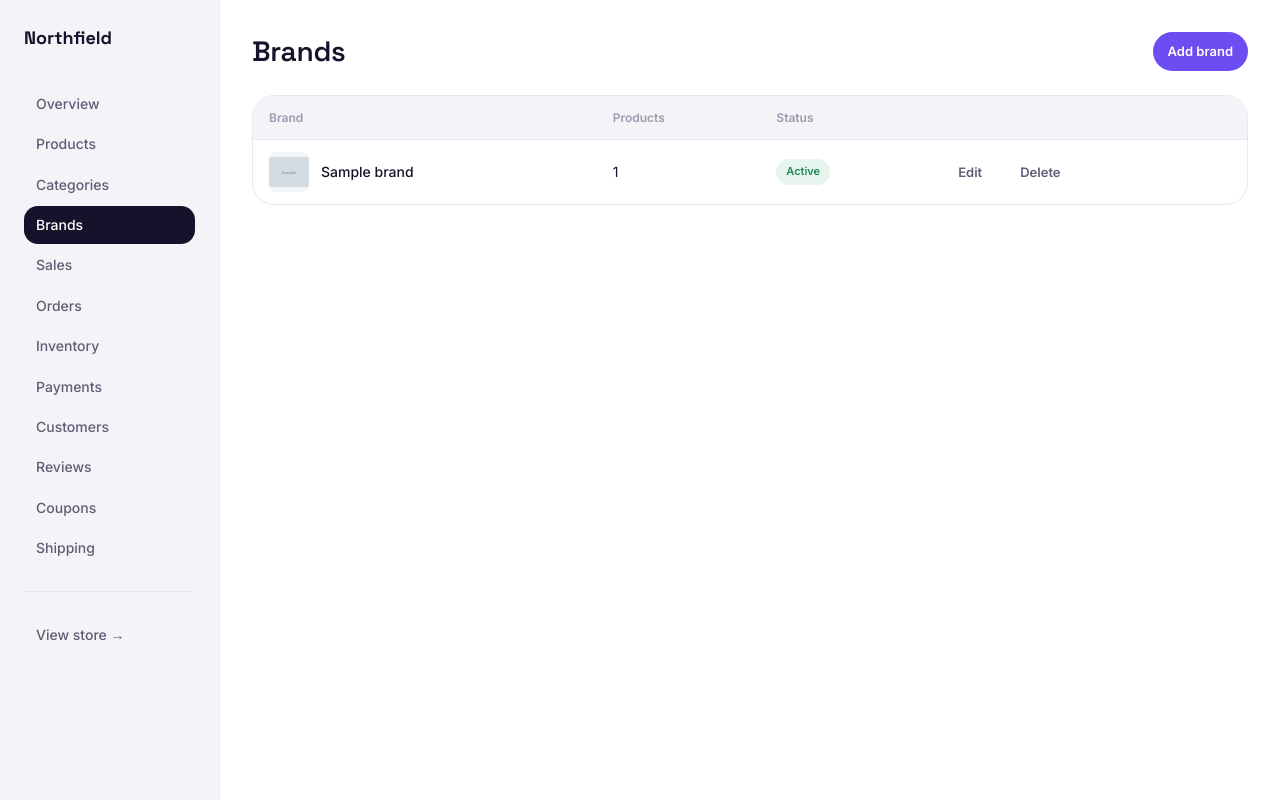
After one commit to Kreativeweb003/ecommerce_website_system, a Django app: page /manage/brands/ in a window 1280 px wide. The commit adds this page. Run offline with Django 5.2, Linux system fonts and the light colour scheme; a user stored in the database is signed in; tables that the repository leaves empty hold one stand-in row (values such as "Sample post"); grey boxes marked "Sample" are stand-in pictures; parts of the project's set-up code (start-up, migrations or seed data) failed here and were passed over.

Commit message:
Brand CRUD addad

```diff
--- a/products/models.py
+++ b/products/models.py
@@ -50,7 +50,13 @@ class Brand(models.Model):
 
     def save(self, *args, **kwargs):
         if not self.slug:
-            self.slug = slugify(self.name)
+            base_slug = slugify(self.name)
+            slug = base_slug
+            counter = 1
+            while Brand.objects.filter(slug=slug).exclude(pk=self.pk).exists():
+                slug = f"{base_slug}-{counter}"
+                counter += 1
+            self.slug = slug
         super().save(*args, **kwargs)
 
 
--- a/products/services.py
+++ b/products/services.py
@@ -143,3 +143,13 @@ def delete_category(*, category):
     if category.subcategories.exists():
         raise ValidationError("This category has subcategories. Move or delete them first.")
     category.delete()
+
+
+def get_admin_brands():
+    """Admin listing: includes inactive brands, with a product count per brand."""
+    return Brand.objects.annotate(product_count=Count("products", distinct=True)).order_by("name")
+
+
+def delete_brand(*, brand):
+    # Product.brand uses SET_NULL, so products survive and simply lose their brand.
+    brand.delete()
--- a/products/urls.py
+++ b/products/urls.py
@@ -17,4 +17,8 @@ urlpatterns = [
     path("manage/categories/create/", views.admin_category_create_view, name="admin_category_create"),
     path("manage/categories/<int:pk>/edit/", views.admin_category_update_view, name="admin_category_update"),
     path("manage/categories/<int:pk>/delete/", views.admin_category_delete_view, name="admin_category_delete"),
+    path("manage/brands/", views.admin_brand_list_view, name="admin_brand_list"),
+    path("manage/brands/create/", views.admin_brand_create_view, name="admin_brand_create"),
+    path("manage/brands/<int:pk>/edit/", views.admin_brand_update_view, name="admin_brand_update"),
+    path("manage/brands/<int:pk>/delete/", views.admin_brand_delete_view, name="admin_brand_delete"),
 ]
--- a/products/views.py
+++ b/products/views.py
@@ -7,8 +7,8 @@ from core.permissions import superuser_required
 from django.core.exceptions import ValidationError
 
 from . import services
-from .forms import ProductForm, ProductImageForm, ProductFilterForm, ProductVariantForm, CategoryForm
-from .models import Product, Category
+from .forms import ProductForm, ProductImageForm, ProductFilterForm, ProductVariantForm, CategoryForm, BrandForm
+from .models import Product, Category, Brand
 
 
 def home_view(request):
@@ -230,3 +230,57 @@ def admin_category_delete_view(request, pk):
         "product_count": category.products.count(),
         "subcategory_count": category.subcategories.count(),
     })
+
+@login_required
+@superuser_required
+def admin_brand_list_view(request):
+    brands = services.get_admin_brands()
+    return render(request, "products/admin_brand_list.html", {"brands": brands})
+
+
+@login_required
+@superuser_required
+def admin_brand_create_view(request):
+    if request.method == "POST":
+        form = BrandForm(request.POST, request.FILES)
+        if form.is_valid():
+            form.save()
+            messages.success(request, "Brand created.")
+            return redirect("products:admin_brand_list")
+    else:
+        form = BrandForm()
+
+    return render(request, "products/admin_brand_form.html", {"form": form, "action": "Create"})
+
+
+@login_required
+@superuser_required
+def admin_brand_update_view(request, pk):
+    brand = get_object_or_404(Brand, pk=pk)
+
+    if request.method == "POST":
+        form = BrandForm(request.POST, request.FILES, instance=brand)
+        if form.is_valid():
+            form.save()
+            messages.success(request, "Brand updated.")
+            return redirect("products:admin_brand_list")
+    else:
+        form = BrandForm(instance=brand)
+
+    return render(request, "products/admin_brand_form.html", {"form": form, "action": "Edit", "brand": brand})
+
+
+@login_required
+@superuser_required
+def admin_brand_delete_view(request, pk):
+    brand = get_object_or_404(Brand, pk=pk)
+
+    if request.method == "POST":
+        services.delete_brand(brand=brand)
+        messages.success(request, "Brand deleted.")
+        return redirect("products:admin_brand_list")
+
+    return render(request, "products/admin_brand_confirm_delete.html", {
+        "brand": brand,
+        "product_count": brand.products.count(),
+    })
--- a/templates/dashboard/_dash_base.html
+++ b/templates/dashboard/_dash_base.html
@@ -14,6 +14,7 @@
         <a href="{% url 'dashboard:home' %}" class="{% if request.resolver_match.url_name == 'home' %}is-active{% endif %}">Overview</a>
         <a href="{% url 'products:admin_product_list' %}" class="{% if request.resolver_match.url_name == 'admin_product_list' %}is-active{% endif %}">Products</a>
         <a href="{% url 'products:admin_category_list' %}" class="{% if 'admin_category' in request.resolver_match.url_name %}is-active{% endif %}">Categories</a>
+        <a href="{% url 'products:admin_brand_list' %}" class="{% if 'admin_brand' in request.resolver_match.url_name %}is-active{% endif %}">Brands</a>
         <a href="{% url 'dashboard:sales' %}" class="{% if request.resolver_match.url_name == 'sales' %}is-active{% endif %}">Sales</a>
         <a href="{% url 'orders:admin_order_list' %}" class="{% if 'order' in request.resolver_match.url_name %}is-active{% endif %}">Orders</a>
         <a href="{% url 'dashboard:inventory' %}" class="{% if request.resolver_match.url_name == 'inventory' %}is-active{% endif %}">Inventory</a>
--- /dev/null
+++ b/templates/products/admin_brand_list.html
@@ -0,0 +1,46 @@
+{% extends "dashboard/_dash_base.html" %}
+{% load cloudinary_extras %}
+
+{% block dash_title %}Brands{% endblock %}
+{% block dash_heading %}Brands{% endblock %}
+
+{% block dash_actions %}
+<a href="{% url 'products:admin_brand_create' %}" class="btn btn--primary btn--sm">Add brand</a>
+{% endblock %}
+
+{% block dash_content %}
+<div class="table-wrap">
+  <table class="table">
+    <thead>
+      <tr><th>Brand</th><th>Products</th><th>Status</th><th></th></tr>
+    </thead>
+    <tbody>
+      {% for brand in brands %}
+        <tr>
+          <td>
+            <div class="row gap-3">
+              <div style="width: 40px; height: 40px; border-radius: var(--radius-sm); background: var(--bg-subtle); overflow: hidden; flex-shrink: 0;">
+                {% if brand.logo %}<img src="{{ brand.logo|optimized:'q_auto,f_auto,w_80,h_80,c_fit' }}" alt="{{ brand.name }}" style="width:100%; height:100%; object-fit:contain;">{% endif %}
+              </div>
+              <span class="font-medium">{{ brand.name }}</span>
+            </div>
+          </td>
+          <td>{{ brand.product_count }}</td>
+          <td>
+            {% if brand.is_active %}<span class="badge badge--success">Active</span>
+            {% else %}<span class="badge badge--danger">Inactive</span>{% endif %}
+          </td>
+          <td>
+            <div class="row gap-2">
+              <a href="{% url 'products:admin_brand_update' pk=brand.pk %}" class="btn btn--ghost btn--sm">Edit</a>
+              <a href="{% url 'products:admin_brand_delete' pk=brand.pk %}" class="btn btn--ghost btn--sm text-danger">Delete</a>
+            </div>
+          </td>
+        </tr>
+      {% empty %}
+        <tr><td colspan="4" class="text-faint">No brands yet.</td></tr>
+      {% endfor %}
+    </tbody>
+  </table>
+</div>
+{% endblock %}
```
Also changed, not shown: templates/products/admin_brand_confirm_delete.html (added, +24 -0 lines), templates/products/admin_brand_form.html (added, +22 -0 lines).
